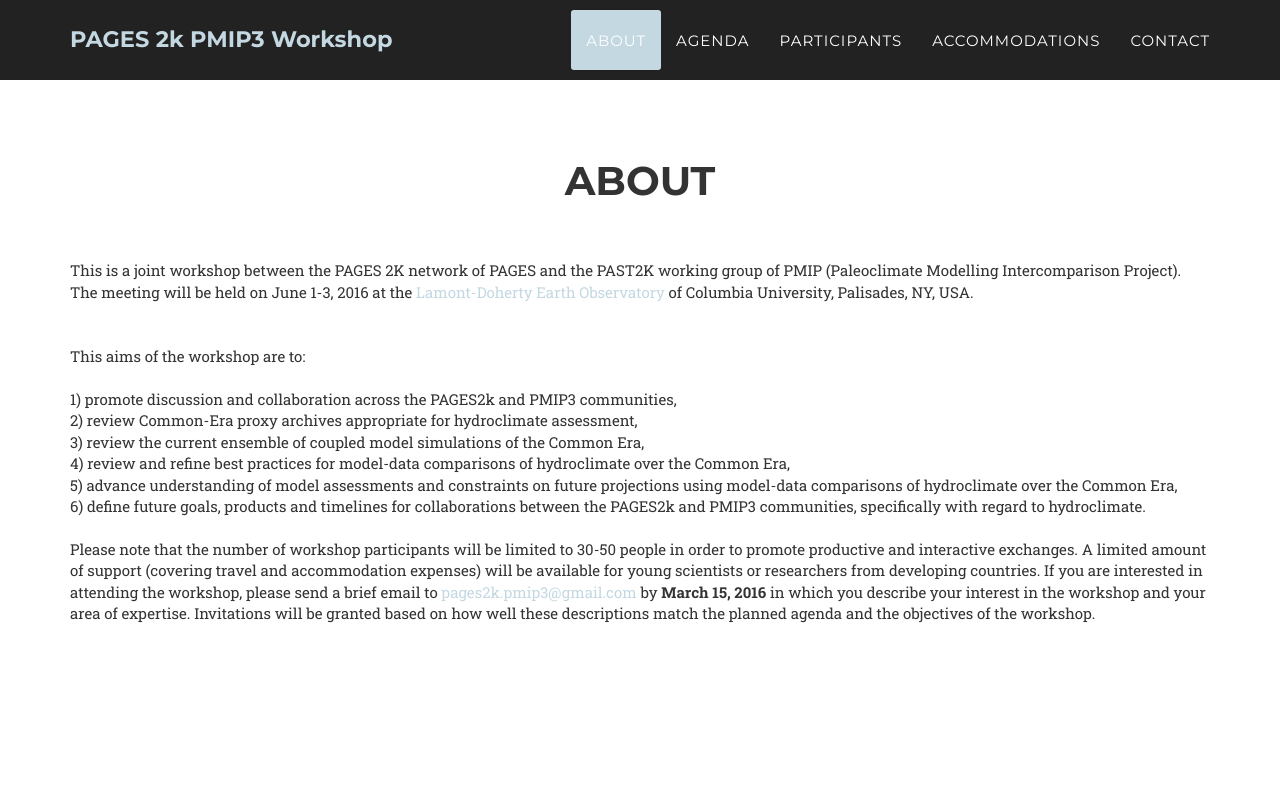
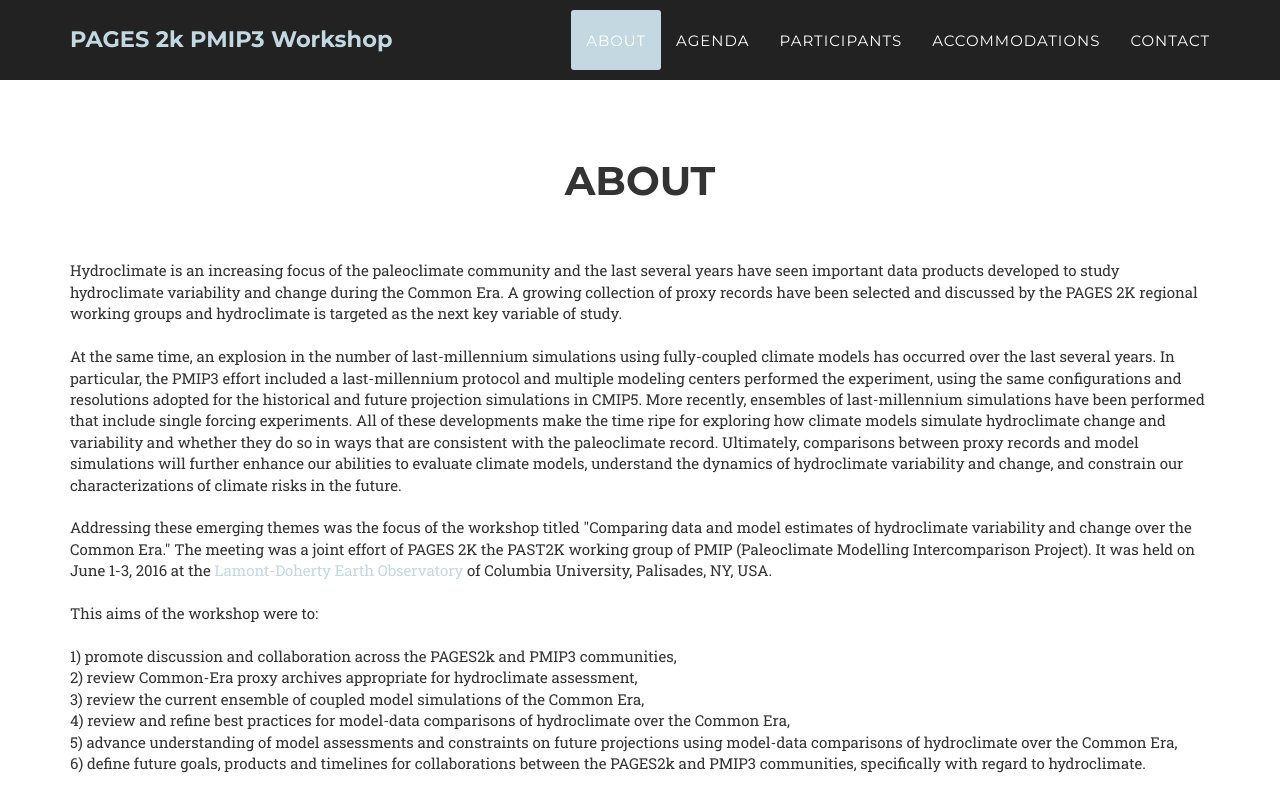
Before and after one commit to pages2kpmip3/pages2kpmip3.github.io, a Jekyll site: the page built from index.html, in a window 1280 px wide and 900 px high, scrolled down 735 px. Shown: the top 812 px of the window. Built offline with Jekyll 4.4.1, drawn with Linux system fonts in a browser that asks for light colours; some web fonts are replaced.

Commit message:
Update about.html

```diff
--- a/_includes/about.html
+++ b/_includes/about.html
@@ -9,24 +9,32 @@
             <br><br>
             <div class='row'>
                 <div class="container">
-This is a joint workshop between the PAGES 2K network of PAGES and the PAST2K working group of PMIP (Paleoclimate Modelling Intercomparison Project).
-The meeting will be held on June 1-3, 2016 at the <a href="http://www.ldeo.columbia.edu/">Lamont-Doherty Earth Observatory</a> of Columbia University, Palisades, NY, USA.
+Hydroclimate is an increasing focus of the paleoclimate community and the last several years have seen important data products developed to study hydroclimate variability and change during the Common Era. A growing collection of proxy records have been selected and discussed by the PAGES 2K regional working groups and hydroclimate is targeted as the next key variable of study.
+                <br><br>
             	</div>
             </div>
-            <br><br>
             <div class='row'>
                 <div class="container">
-This aims of the workshop are to:<br><br>
+At the same time, an explosion in the number of last-millennium simulations using fully-coupled climate models has occurred over the last several years.  In particular, the PMIP3 effort included a last-millennium protocol and multiple modeling centers performed the experiment, using the same configurations and resolutions adopted for the historical and future projection simulations in CMIP5.  More recently, ensembles of last-millennium simulations have been performed that include single forcing experiments.  All of these developments make the time ripe for exploring how climate models simulate hydroclimate change and variability and whether they do so in ways that are consistent with the paleoclimate record.  Ultimately, comparisons between proxy records and model simulations will further enhance our abilities to evaluate climate models, understand the dynamics of hydroclimate variability and change, and constrain our characterizations of climate risks in the future.
+                <br><br>
+            	</div>
+            </div>
+<div class='row'>
+                <div class="container">
+Addressing these emerging themes was the focus of the workshop titled "Comparing data and model estimates of hydroclimate variability and change over the Common Era." The meeting was a joint effort of PAGES 2K the PAST2K working group of PMIP (Paleoclimate Modelling Intercomparison Project).  It was held on June 1-3, 2016 at the <a href="http://www.ldeo.columbia.edu/">Lamont-Doherty Earth Observatory</a> of Columbia University, Palisades, NY, USA.
+                <br><br>
+            	</div>
+            </div>
+            <div class='row'>
+                <div class="container">
+This aims of the workshop were to:<br><br>
 1) promote discussion and collaboration across the PAGES2k and PMIP3 communities,<br>
 2) review Common-Era proxy archives appropriate for hydroclimate assessment,<br>
 3) review the current ensemble of coupled model simulations of the Common Era,<br>
 4) review and refine best practices for model-data comparisons of hydroclimate over the Common Era,<br>
 5) advance understanding of model assessments and constraints on future projections using model-data comparisons of hydroclimate over the Common Era,<br>
 6) define future goals, products and timelines for collaborations between the PAGES2k and PMIP3 communities, specifically with regard to hydroclimate.<br><br>
-
-Please note that the number of workshop participants will be limited to 30-50 people in order to promote productive and interactive exchanges. A limited amount of support (covering travel and accommodation expenses) will be available for young scientists or researchers from developing countries.  If you are interested in attending the workshop, please send a brief email to <a href="mailto:pages2k.pmip3@gmail.com">pages2k.pmip3@gmail.com</a> by <b>March 15, 2016</b> in which you describe your interest in the workshop and your area of expertise.  Invitations will be granted based on how well these descriptions match the planned agenda and the objectives of the workshop.<br><br>
-            	</div>
             </div>
-
+            </div>
         </div>
     </section>
```
